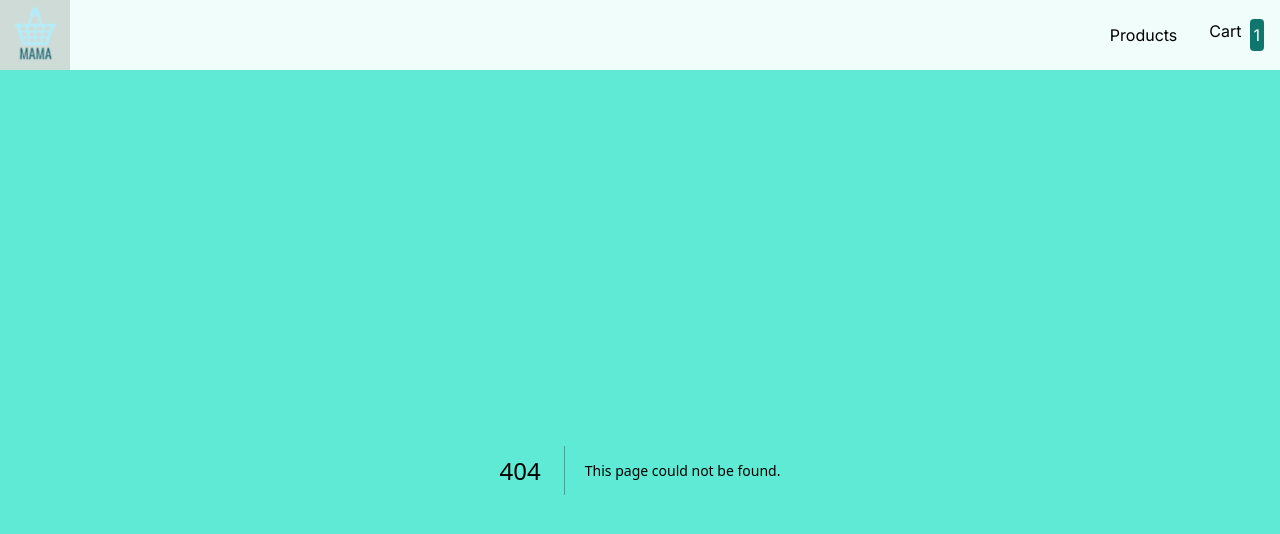
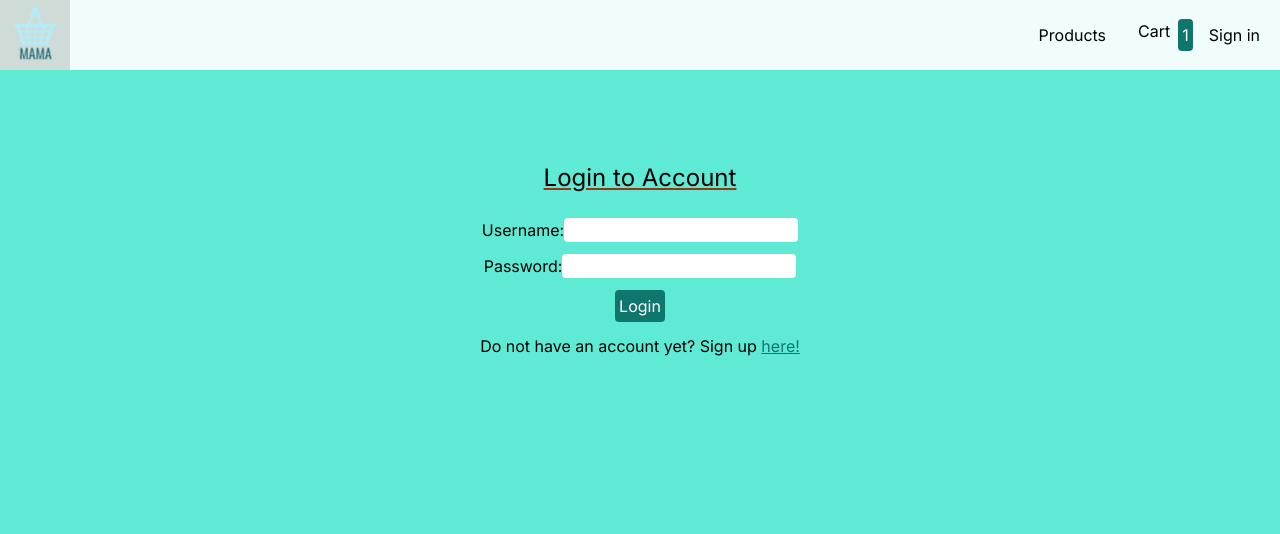
Before and after one commit to detectivemerry/odin-shop, a Next.js app: page /Login in a window 1280 px wide. Before the commit this address had no page. Shown: the top 534 px of the page. Built offline with nearby package versions, Linux system fonts and the light colour scheme.

Commit message:
add login component

```diff
--- /dev/null
+++ b/app/Login/page.jsx
@@ -0,0 +1,33 @@
+"use client"
+import React from "react";
+import Link from "next/link";
+import { useState } from "react"
+
+export default function page() {
+    const [ username, setUsername ] = useState("")
+    const [ password, setPassword ] = useState("")
+
+    function handleSubmit(){
+
+    }
+
+  return (
+    <div className="flex flex-col items-center gap-3 mt-20">
+      <div className = "text-center text-2xl m-3 underline decoration-orange-800">Login to Account</div>
+      <div>
+        Username:
+        <input label="username" className = "rounded" onChange = {(e) => {setUsername(e.target.value)}}></input>
+      </div>
+      <div>
+        Password:
+        <input label="password" className = "rounded" onChange = {(e) => {setPassword(e.target.value)}} type = "password"></input>
+      </div>
+      <div>
+        <button className = "bg-teal-700 text-white p-1 rounded">Login</button>
+      </div>
+      <div>
+        Do not have an account yet? Sign up <Link href="/Register" className = "underline text-teal-700">here!</Link>
+      </div>
+    </div>
+  );
+}
--- /dev/null
+++ b/app/Register/page.jsx
@@ -0,0 +1,7 @@
+import React from 'react'
+
+export default function page() {
+  return (
+    <div>register</div>
+  )
+}
--- a/app/components/Navbar.jsx
+++ b/app/components/Navbar.jsx
@@ -13,22 +13,37 @@ export default function Navbar() {
     <nav className="w-full bg-teal-50 flex flex-row">
       <div className="flex-auto">
         <Link href="/">
-          <Image src={Logo} width={70} placeholder="blur" quality={100} alt = "Mama shop logo" />
+          <Image
+            src={Logo}
+            width={70}
+            placeholder="blur"
+            quality={100}
+            alt="Mama shop logo"
+          />
         </Link>
       </div>
-      <div className="flex-auto flex flex-row justify-end items-center text-center">
+      <div className="flex-auto flex flex-row justify-end items-center text-center pr-5">
         <div className="mx-2 px-2 hover:bg-teal-100">
           <Link href="/Products">Products</Link>
         </div>
         <div className="mx-2 px-2 hover:bg-teal-100">
-          <div className = "flex flex-row gap-2 justify-center">
+          <div className="flex flex-row gap-2 justify-center">
             <Link href="/Cart">Cart</Link>
-            {context.cartItems.length > 0 &&
-              <div className = "bg-teal-700 text-white p-1 rounded">
+            {context.cartItems.length > 0 && (
+              <div className="bg-teal-700 text-white p-1 rounded">
                 {context.cartItems.length}
               </div>
-            }
+            )}
           </div>
+        </div>
+        <div>
+          {context.loggedIn ? (
+            <div>User</div>
+          ) : (
+            <div>
+              <Link href="/Login">Sign in</Link>
+            </div>
+          )}
         </div>
       </div>
     </nav>
--- a/app/providers.jsx
+++ b/app/providers.jsx
@@ -6,9 +6,10 @@ import { AppContext } from "./context/App.context";
 
 export function Providers({ children }) {
   const [cartItems, setCartItems] = useState([{id : 2, quantity: 3}])
+  const [ loggedIn, setLoggedIn ] = useState(false)
 
   return (
-    <AppContext.Provider value={{ cartItems, setCartItems }}>
+    <AppContext.Provider value={{ cartItems, setCartItems, loggedIn, setLoggedIn}}>
       { children }
     </AppContext.Provider>
   );
--- a/package.json
+++ b/package.json
@@ -12,6 +12,7 @@
     "autoprefixer": "10.4.17",
     "eslint": "8.56.0",
     "eslint-config-next": "14.1.0",
+    "mariadb": "^3.2.3",
     "next": "14.1.0",
     "postcss": "8.4.35",
     "react": "18.2.0",
```
Also changed, not shown: 1 other file (tests, documents, lock files or other folders).
